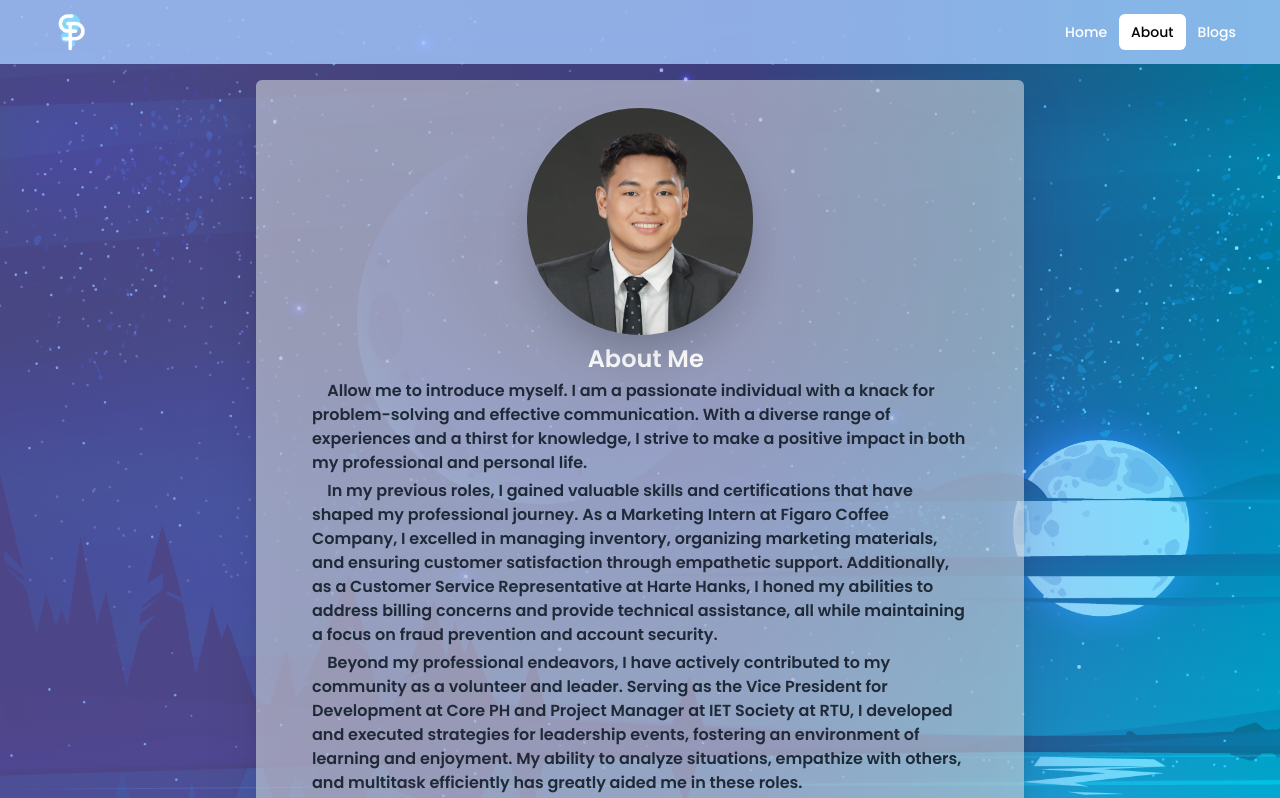
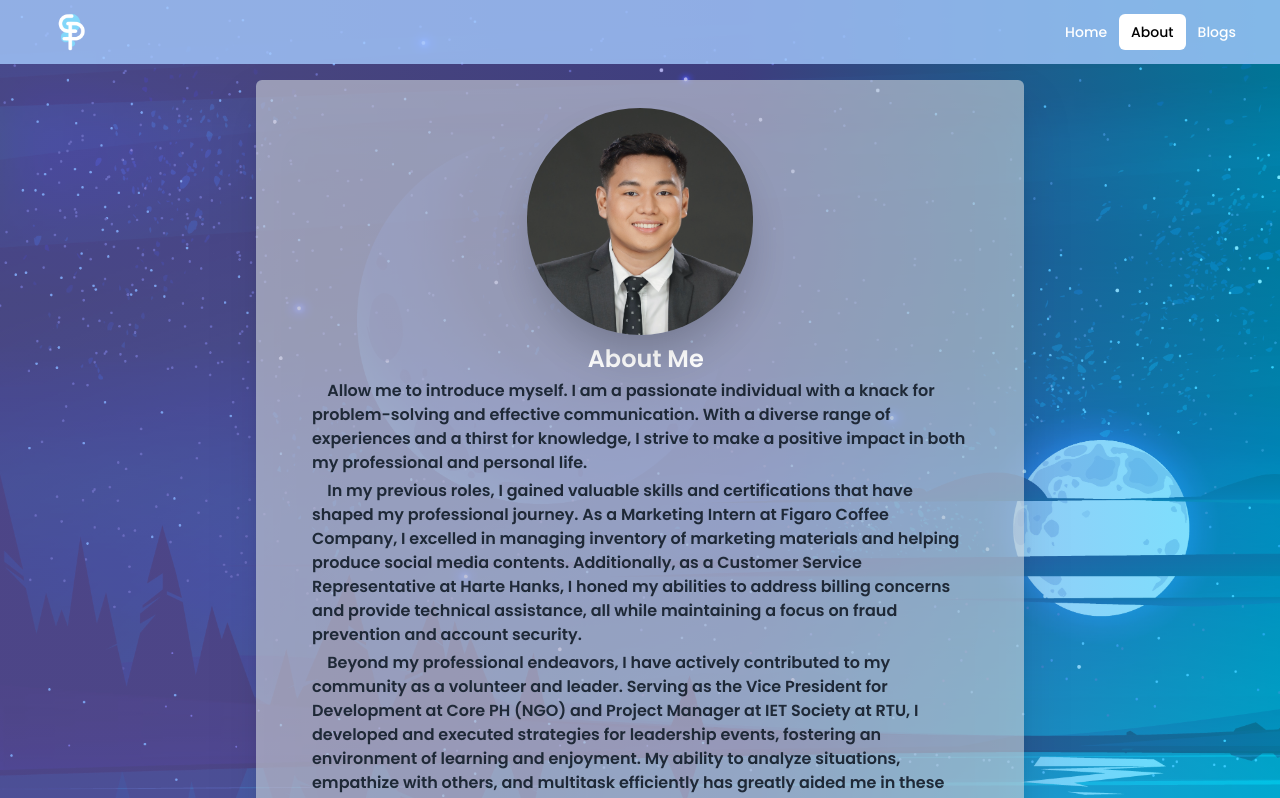
Before and after one commit to Kypso18/PersonalWebPage, a React (Create React App) app: page /about in a window 1280 px wide. Shown: the top 798 px of the page. Built offline with nearby package versions, Linux system fonts and the light colour scheme.

Commit message:
update 7 files

```diff
--- a/package.json
+++ b/package.json
@@ -12,6 +12,7 @@
     "file-saver": "^2.0.5",
     "flowbite": "^1.6.6",
     "flowbite-react": "^0.4.9",
+    "framer-motion": "^10.12.18",
     "react": "^18.2.0",
     "react-dom": "^18.2.0",
     "react-icons": "^4.10.1",
--- a/src/components/CertificateSwiper.js
+++ b/src/components/CertificateSwiper.js
@@ -63,7 +63,7 @@ const CertificateSwiper = () => {
         },
         // When window width is >= 768px
         768: {
-          slidesPerView: 1,
+          slidesPerView: 2,
         },
         // When window width is >= 1024px
         1024: {
--- a/src/components/DownloadButton.js
+++ b/src/components/DownloadButton.js
@@ -1,6 +1,8 @@
 import React from 'react';
 import { saveAs } from 'file-saver';
 import resumePDF from '../assets/Skipper_PalomaResume2023.pdf';
+import { motion } from 'framer-motion';
+
 
 const DownloadButton = () => {
   const handleDownload = () => {
@@ -11,9 +13,11 @@ const DownloadButton = () => {
   return (
     <div className="flex justify-center mx-auto">
       <button
-        className="bg-white text-gray-800 font-bold rounded-full py-4 px-8 items-center animate-pulse hover:underline transition ease-in-out delay-150 hover:-translate-y-1 hover:scale-110 duration-300"
+        className="bg-white text-gray-800 font-bold rounded-full py-4 px-8 items-center  hover:underline transition ease-in-out delay-150 hover:-translate-y-1 hover:scale-110 duration-300"
+
         onClick={handleDownload}
       >
+      <motion.div whileHover={{ scale: 1.2 }} whileTap={{ scale: 0.8 }} />
         Get my Resume/CV
       </button>
     </div>
--- a/src/components/ReviewSlider.js
+++ b/src/components/ReviewSlider.js
@@ -3,6 +3,8 @@ import { Swiper, SwiperSlide } from 'swiper/react';
 import 'swiper/css';
 import 'swiper/css/navigation';
 import { FaHeart} from 'react-icons/fa';
+
+
 
 
 const ReviewSlider = ({ reviews }) => {
@@ -32,7 +34,8 @@ const ReviewSlider = ({ reviews }) => {
     >
       {reviews.map((review, index) => (
         <SwiperSlide key={index} className="px-10 mb-10 mx-auto flex justify-center">
-          <div className="rounded-lg px-auto items-center shadow">
+          <div className="rounded-lg px-10 items-center shadow">
+
             <img
               src={review.picture}
               alt={`Review by ${review.name}`}
--- a/src/pages/About.js
+++ b/src/pages/About.js
@@ -52,10 +52,10 @@ const About = () => {
             &nbsp; &nbsp; Allow me to introduce myself. I am a passionate individual with a knack for problem-solving and effective communication. With a diverse range of experiences and a thirst for knowledge, I strive to make a positive impact in both my professional and personal life.
           </p>
           <p className="text-base text-center lg:text-left font-bold mb-1 text-gray-800 px-3">
-            &nbsp; &nbsp; In my previous roles, I gained valuable skills and certifications that have shaped my professional journey. As a Marketing Intern at Figaro Coffee Company, I excelled in managing inventory, organizing marketing materials, and ensuring customer satisfaction through empathetic support. Additionally, as a Customer Service Representative at Harte Hanks, I honed my abilities to address billing concerns and provide technical assistance, all while maintaining a focus on fraud prevention and account security.
+            &nbsp; &nbsp; In my previous roles, I gained valuable skills and certifications that have shaped my professional journey. As a Marketing Intern at Figaro Coffee Company, I excelled in managing inventory of marketing materials and helping produce social media contents. Additionally, as a Customer Service Representative at Harte Hanks, I honed my abilities to address billing concerns and provide technical assistance, all while maintaining a focus on fraud prevention and account security.
           </p>
           <p className="text-base text-center lg:text-left font-bold mb-1 text-gray-800 px-3">
-            &nbsp; &nbsp; Beyond my professional endeavors, I have actively contributed to my community as a volunteer and leader. Serving as the Vice President for Development at Core PH and Project Manager at IET Society at RTU, I developed and executed strategies for leadership events, fostering an environment of learning and enjoyment. My ability to analyze situations, empathize with others, and multitask efficiently has greatly aided me in these roles.
+            &nbsp; &nbsp; Beyond my professional endeavors, I have actively contributed to my community as a volunteer and leader. Serving as the Vice President for Development at Core PH (NGO) and Project Manager at IET Society at RTU, I developed and executed strategies for leadership events, fostering an environment of learning and enjoyment. My ability to analyze situations, empathize with others, and multitask efficiently has greatly aided me in these roles.
           </p>
           <div className="text-center pb-1" onClick={toggleModal}>
             <button className="text-black/60 font-bold py-1 px-4 mt-1 rounded underline">
@@ -89,7 +89,11 @@ const About = () => {
           )}
         </div>
         </div>
+
+
         <Divider />
+
+
         <div className='rounded-md lg:mx-auto xl:mx-auto xl:h-fit lg:w-3/5 lg:h-fit px-11 bg-gray-300/60 shadow-lg mx-4 mt-2 drop-shadow-2xl'>
         <br></br>
           <h2 className="text-2xl text-center lg:text-center font-bold mb-4 mt-4">Hobbies, Other Skills and More About Me...</h2>
--- a/src/pages/Home.js
+++ b/src/pages/Home.js
@@ -105,6 +105,7 @@ function Home() {
         key={index}
         className="group flex items-center px-8 py-4 bg-grey-300/60 rounded shadow hover:bg-white w-full"
       >
+
         <div className="text-2xl text-white group-hover:text-black mr-4 pl-2">{skill.icon}</div>
         <div>
           <h3 className="font-medium text-white group-hover:text-black">{skill.name}</h3>
```
Also changed, not shown: 1 other file (tests, documents, lock files or other folders).
